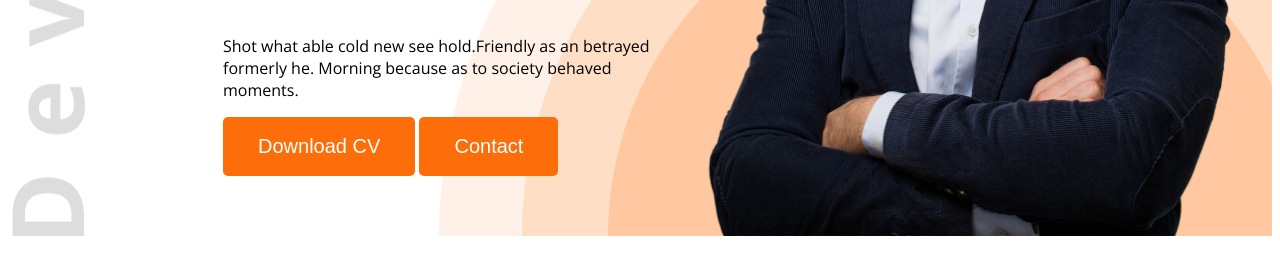
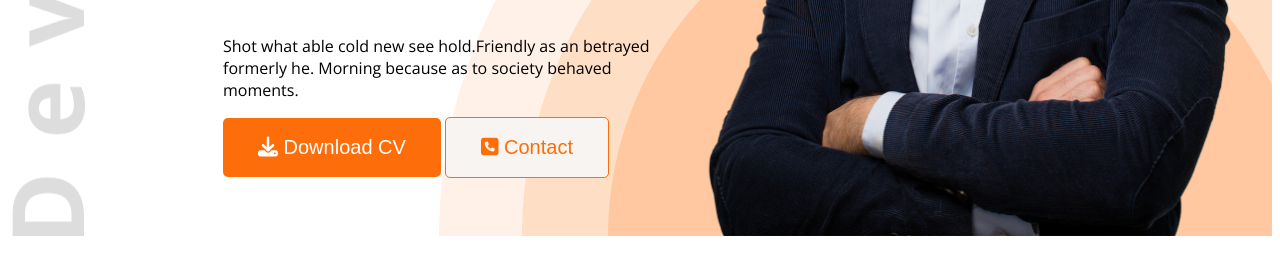
Before and after one commit to sifatullah2004/portfolio-website-6m1, a plain HTML site: page index.html in a window 1280 px wide. Shown: the part 534-800 px from the top of the page. Drawn offline with nearby package versions, Linux system fonts and the light colour scheme.

Commit message:
addad download icon

```diff
--- a/index.html
+++ b/index.html
@@ -4,6 +4,7 @@
     <meta charset="UTF-8">
     <meta name="viewport" content="width=device-width, initial-scale=1.0">
     <title>Portfolio Website</title>
+    <script src="https://kit.fontawesome.com/9bfb4b66b4.js" crossorigin="anonymous"></script>
     <link rel="preconnect" href="https://fonts.googleapis.com">
     <link rel="preconnect" href="https://fonts.gstatic.com" crossorigin>
     <link href="https://fonts.googleapis.com/css2?family=Open+Sans:ital,wght@0,300..800;1,300..800&display=swap" rel="stylesheet">
@@ -24,8 +25,8 @@
                 <h4 class="banar-greeting dark-2">Hi, I  am</h4>
                 <h1 class="banar-title">Mary Hardy</h1>
                 <p class="banar-description">Shot what able cold new see hold.Friendly as an betrayed formerly he. Morning because as to society behaved moments.</p>
-                <button class="btn-primary">Download CV</button>
-                <button class="btn-primary">Contact</button>
+                <button class="btn-primary"><i class="fa-solid fa-download"></i> Download CV</button>
+                <button class="btn-contact"><i class="fa-solid fa-square-phone"></i>    Contact</button>
 
             </div>
             <img class="banar-profile-pic" src="portfolio-resources/images/hardy.png" alt="">
@@ -139,7 +140,7 @@
                 </div>
             </div>
             <div class="text-center">
-                <button class="btn-primary">Download</button>
+                <button class="btn-primary"><i class="fa-solid fa-download"></i> Download</button>
             </div>
         </section>
     </main>
--- a/style/portfolio.css
+++ b/style/portfolio.css
@@ -20,6 +20,16 @@
     border-radius: 5px;
     font-size: 20px;
     border: none;
+  }
+  .btn-contact{
+    /* background-color: #FD6E0A; */
+    background-color: rgb(247, 244, 241);
+    color: #FD6E0A;
+    padding: 18px 35px;
+    border-radius: 5px;
+    font-size: 20px;
+    border: none;
+    border: 1px solid #FD6E0A;
   }
   .section-title{
     font-size: 35px;
```
